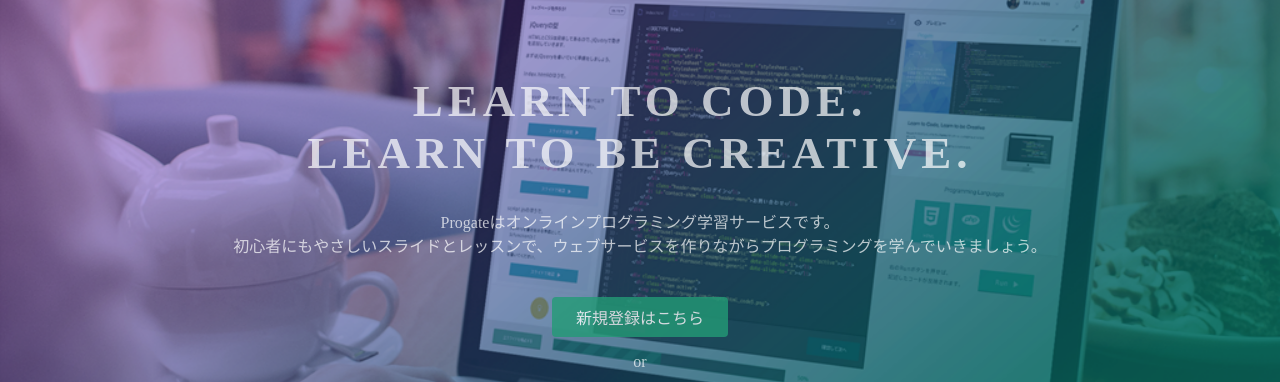
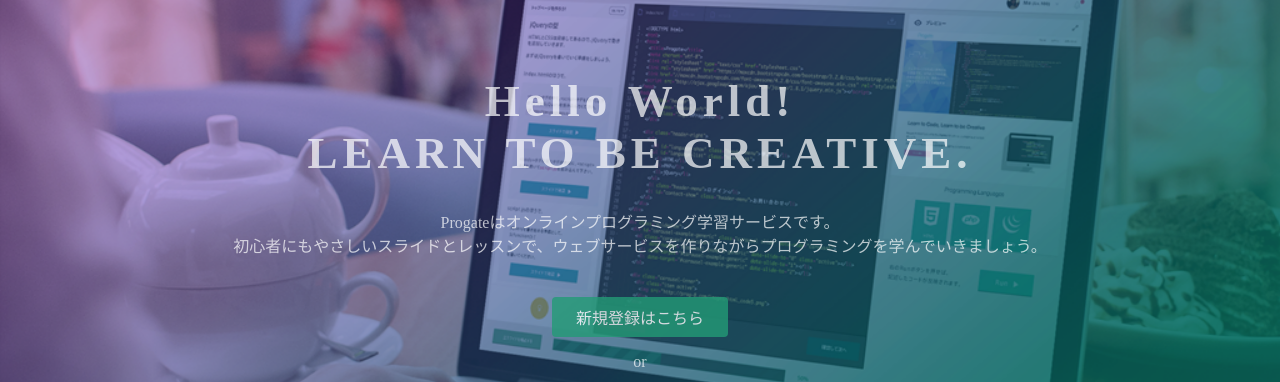
Before and after one commit to shoji-fujita/shoji-fujita.github.io, a plain HTML site: page index.html in a window 1280 px wide. Shown: the part 135-517 px from the top of the page. Drawn offline with Linux system fonts and the light colour scheme.

Commit message:
Update index.html

```diff
--- a/index.html
+++ b/index.html
@@ -23,7 +23,7 @@
   </header>
   <div class="top-wrapper">
     <div class="container">
-      <h1>LEARN TO CODE.<br>LEARN TO BE CREATIVE.</h1>
+      <h1>Hello World!<br>LEARN TO BE CREATIVE.</h1>
       <p>Progateはオンラインプログラミング学習サービスです。<br>初心者にもやさしいスライドとレッスンで、ウェブサービスを作りながらプログラミングを学んでいきましょう。</p>
       <div class="btn-wrapper">
         <a href="#" class="btn signup">新規登録はこちら</a>
```
